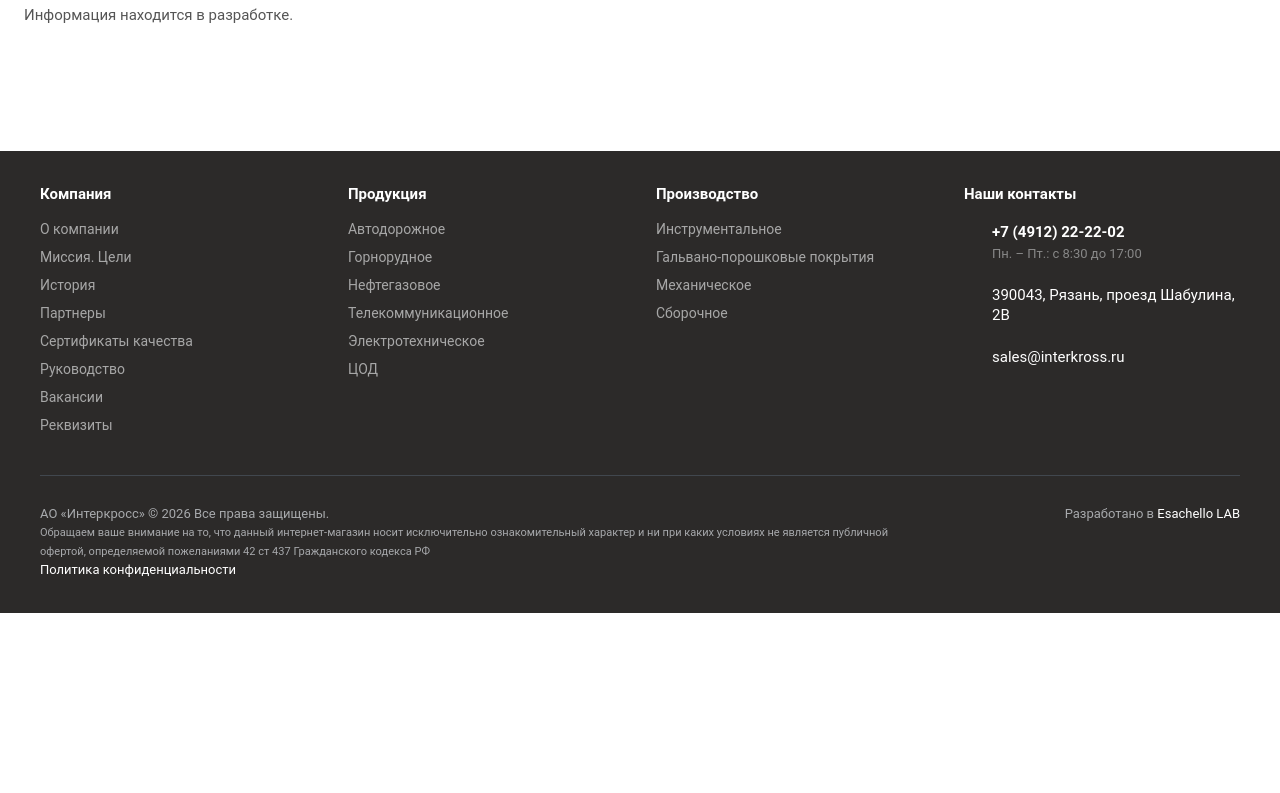
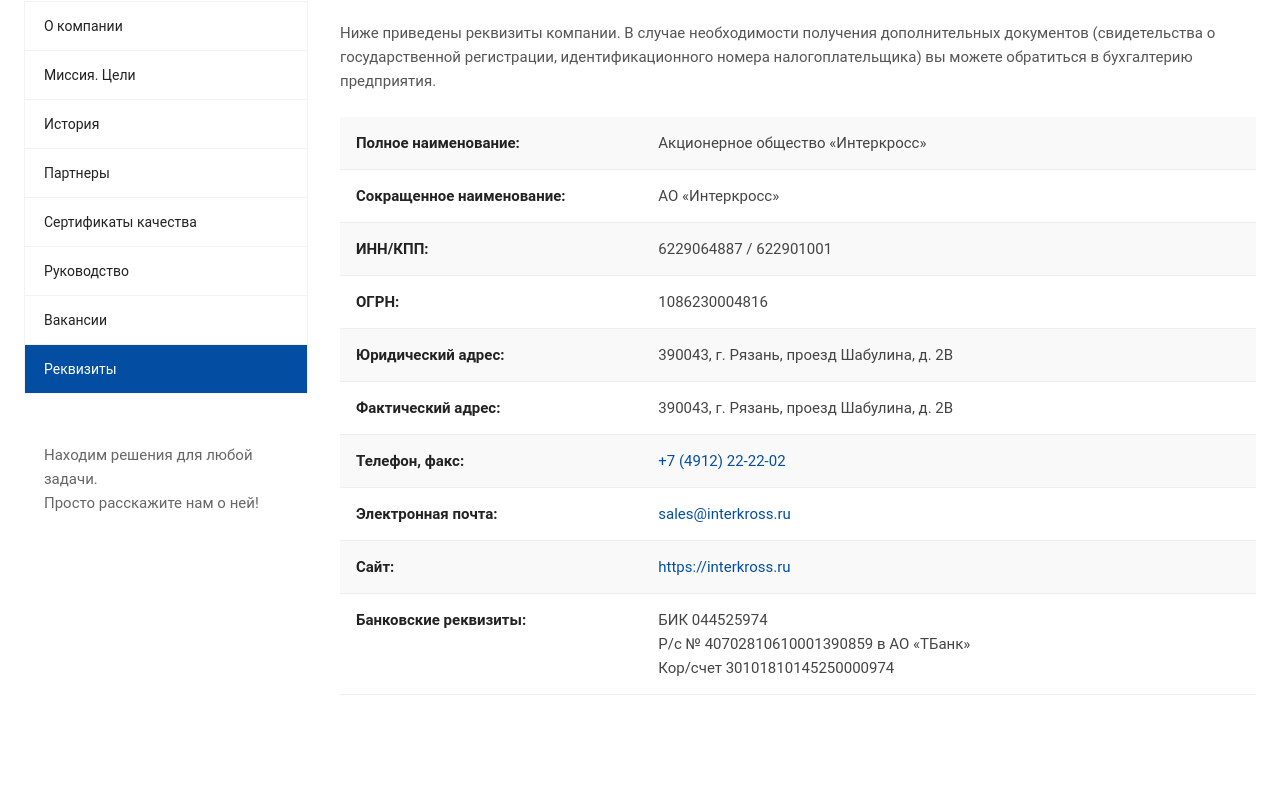
Before and after one commit to Makisima/intercross_pro, an Eleventy site: page src/company/requisites/index.njk in a window 1280 px wide. Shown: the part 240-1033 px from the top of the page. Before the commit the page ends 853 px from the top, so only its background shows below. Built offline with nearby package versions, Linux system fonts and the light colour scheme; Eleventy itself is replaced by a stand-in of ours; files that its build step writes are made by us from their sources.

Commit message:
feat: наполнена страница Реквизиты — раздел Компания полностью готов (8/8 страниц)

```diff
--- a/src/company/requisites/index.njk
+++ b/src/company/requisites/index.njk
@@ -1,14 +1,69 @@
 ---
 layout: layout.njk
 title: "Реквизиты — АО «Интеркросс»"
-description: "Юридические реквизиты АО «Интеркросс» для оформления договоров."
+description: "Юридические и банковские реквизиты АО «Интеркросс» для оформления договоров."
 bodyClass: "header_nopacity header_fill_colored side_left all_title_2 mfixed_Y mfixed_view_always fill_bg_n mheader-v1 footer-v3 header-v1 title-v1 with_phones"
 ---
+<style>
+	.requisites-table {
+		width: 100%;
+		border-collapse: collapse;
+		margin-top: 20px;
+		font-size: 15px;
+	}
+	.requisites-table tr {
+		border-bottom: 1px solid #eee;
+	}
+	.requisites-table tr:nth-child(odd) {
+		background: #f9f9f9;
+	}
+	.requisites-table tr:hover {
+		background: #f0f6fd;
+	}
+	.requisites-table td {
+		padding: 14px 16px;
+		vertical-align: top;
+		line-height: 1.6;
+	}
+	.requisites-table td:first-child {
+		width: 33%;
+		font-weight: 600;
+		color: #222;
+	}
+	.requisites-table td:last-child {
+		color: #444;
+	}
+	.requisites-table a {
+		color: #034EA2;
+		text-decoration: none;
+	}
+	.requisites-table a:hover {
+		text-decoration: underline;
+	}
+	@media (max-width: 600px) {
+		.requisites-table td {
+			display: block;
+			width: 100%;
+			padding: 10px 12px;
+		}
+		.requisites-table td:first-child {
+			border-bottom: none;
+			padding-bottom: 0;
+			color: #666;
+			font-size: 13px;
+		}
+		.requisites-table td:last-child {
+			padding-top: 4px;
+		}
+	}
+</style>
+
 <div class="body">
 	<div class="body_media"></div>
 	<div role="main" class="main banner-auto">
 		<div class="container">
 			<div class="maxwidth-theme">
+
 				<div class="breadcrumbs">
 					<ul class="breadcrumb">
 						<li><a href="/">Главная</a></li>
@@ -16,9 +71,90 @@ bodyClass: "header_nopacity header_fill_colored side_left all_title_2 mfixed_Y m
 						<li><span>Реквизиты</span></li>
 					</ul>
 				</div>
-				<h1 id="pagetitle">История</h1>
-				<div class="text_block" style="margin-top: 20px;">
-					<p>Информация находится в разработке.</p>
+
+				<h1 id="pagetitle">Реквизиты</h1>
+
+				<div class="row">
+					<!-- Боковое меню (слева) -->
+					<div class="col-md-3 col-sm-12 col-xs-12">
+						<aside class="sidebar">
+							<ul class="nav nav-list side-menu">
+								<li><a href="/company/">О компании</a></li>
+								<li><a href="/company/missiya-tseli/">Миссия. Цели</a></li>
+								<li><a href="/company/history/">История</a></li>
+								<li><a href="/company/partners/">Партнеры</a></li>
+								<li><a href="/company/licenses/">Сертификаты качества</a></li>
+								<li><a href="/company/staff/">Руководство</a></li>
+								<li><a href="/company/vacancy/">Вакансии</a></li>
+								<li class="active"><a href="/company/requisites/">Реквизиты</a></li>
+							</ul>
+						</aside>
+						<div class="sidearea">
+							<div class="include" style="padding: 20px 10px 0 20px; color: #666666;">
+								Находим решения для любой задачи.<br>
+								Просто расскажите нам о ней!
+							</div>
+						</div>
+					</div>
+
+					<!-- Основной контент (справа) -->
+					<div class="col-md-9 col-sm-12 col-xs-12 content-md">
+
+						<div class="text_block" style="margin-top: 20px; margin-bottom: 20px;">
+							<p>Ниже приведены реквизиты компании. В случае необходимости получения дополнительных документов (свидетельства о государственной регистрации, идентификационного номера налогоплательщика) вы можете обратиться в бухгалтерию предприятия.</p>
+						</div>
+
+						<table class="requisites-table">
+							<tbody>
+								<tr>
+									<td>Полное наименование:</td>
+									<td>Акционерное общество «Интеркросс»</td>
+								</tr>
+								<tr>
+									<td>Сокращенное наименование:</td>
+									<td>АО «Интеркросс»</td>
+								</tr>
+								<tr>
+									<td>ИНН/КПП:</td>
+									<td>6229064887 / 622901001</td>
+								</tr>
+								<tr>
+									<td>ОГРН:</td>
+									<td>1086230004816</td>
+								</tr>
+								<tr>
+									<td>Юридический адрес:</td>
+									<td>390043, г. Рязань, проезд Шабулина, д. 2В</td>
+								</tr>
+								<tr>
+									<td>Фактический адрес:</td>
+									<td>390043, г. Рязань, проезд Шабулина, д. 2В</td>
+								</tr>
+								<tr>
+									<td>Телефон, факс:</td>
+									<td><a href="tel:+74912222202">+7 (4912) 22-22-02</a></td>
+								</tr>
+								<tr>
+									<td>Электронная почта:</td>
+									<td><a href="mailto:sales@interkross.ru">sales@interkross.ru</a></td>
+								</tr>
+								<tr>
+									<td>Сайт:</td>
+									<td><a href="https://interkross.ru" target="_blank" rel="noopener">https://interkross.ru</a></td>
+								</tr>
+								<tr>
+									<td>Банковские реквизиты:</td>
+									<td>
+										БИК 044525974<br>
+										Р/с № 40702810610001390859 в АО «ТБанк»<br>
+										Кор/счет 30101810145250000974
+									</td>
+								</tr>
+							</tbody>
+						</table>
+
+					</div>
+
 				</div>
 			</div>
 		</div>
```
